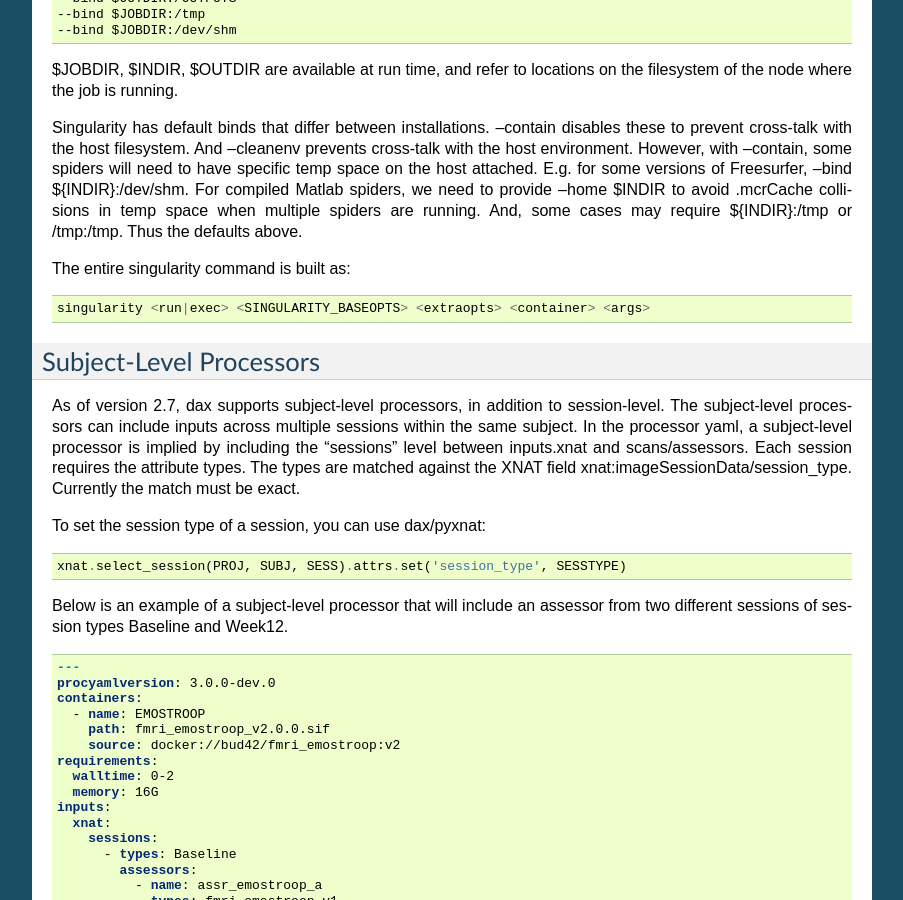
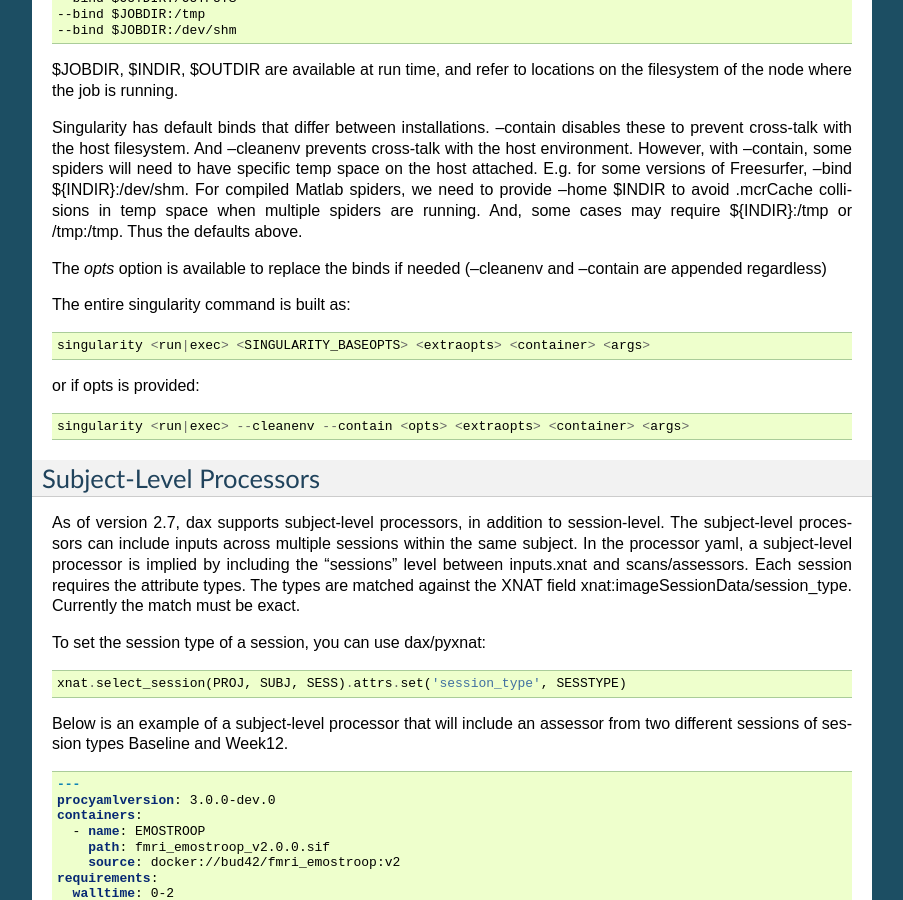
Before and after one commit to VUIIS/dax, a Sphinx documentation site: the page built from docs/processors_v3.rst, in a window 1280 px wide and 900 px high, scrolled down 4705 px. Shown: the whole window, without its empty margins (198-1101 px from the left). Built offline with Sphinx 7.4.7, drawn with Linux system fonts in a browser that asks for light colours.

Commit message:
opts (#479)

```diff
--- a/docs/processors_v3.rst
+++ b/docs/processors_v3.rst
@@ -231,9 +231,15 @@ $JOBDIR, $INDIR, $OUTDIR are available at run time, and refer to locations on th
 
 Singularity has default binds that differ between installations. --contain disables these to prevent cross-talk with the host filesystem. And --cleanenv prevents cross-talk with the host environment. However, with --contain, some spiders will need to have specific temp space on the host attached. E.g. for some versions of Freesurfer, --bind ${INDIR}:/dev/shm. For compiled Matlab spiders, we need to provide --home $INDIR to avoid .mcrCache collisions in temp space when multiple spiders are running. And, some cases may require ${INDIR}:/tmp or /tmp:/tmp. Thus the defaults above.
 
+The *opts* option is available to replace the binds if needed (--cleanenv and --contain are appended regardless)
+
 The entire singularity command is built as::
 
     singularity <run|exec> <SINGULARITY_BASEOPTS> <extraopts> <container> <args>
+
+or if opts is provided::
+
+    singularity <run|exec> --cleanenv --contain <opts> <extraopts> <container> <args>
 
 
 
```
